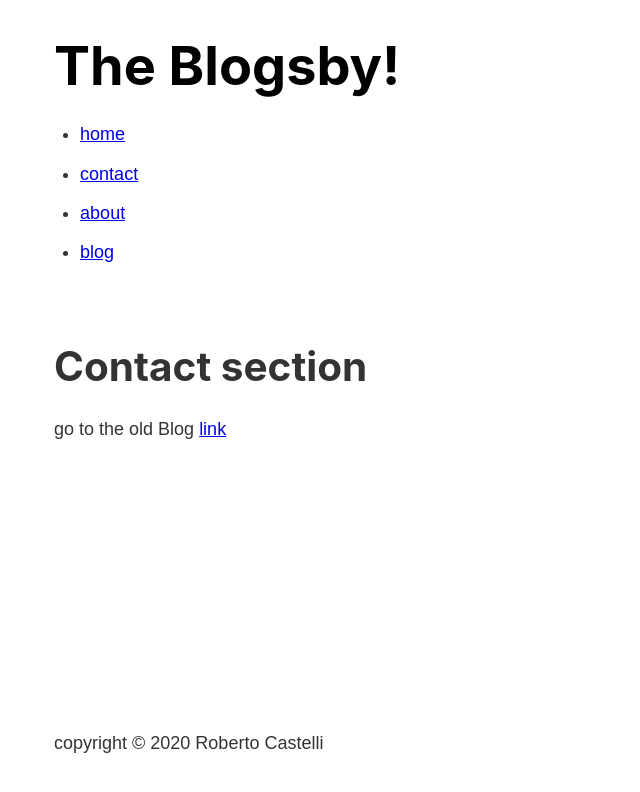
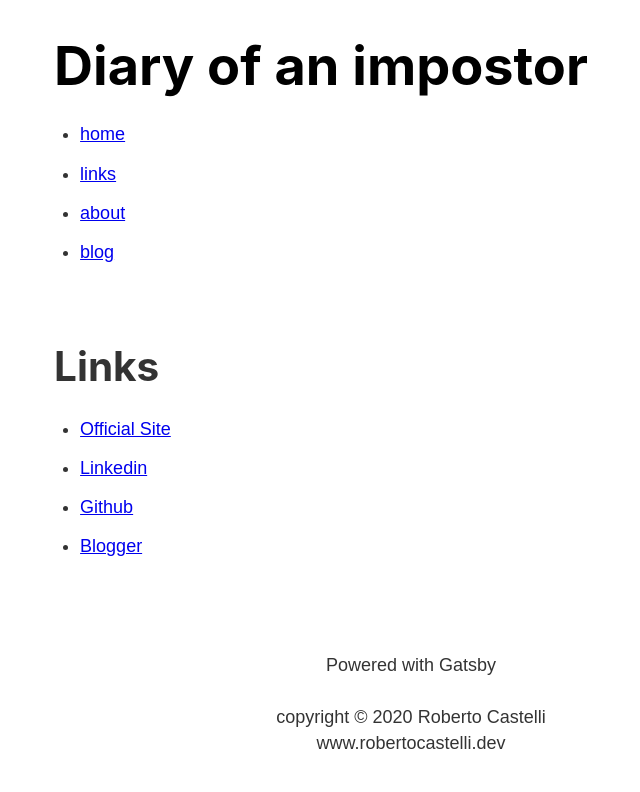
Before and after one commit to RobertoCastelli/blogsby, a Gatsby site: page /contact in a window 1280 px wide. Shown: the whole page, without its empty margins (229-869 px from the left). Built offline with nearby package versions, Linux system fonts and the light colour scheme; Gatsby itself is replaced by a stand-in of ours.

Commit message:
added some real text

```diff
--- a/gatsby-config.js
+++ b/gatsby-config.js
@@ -1,7 +1,7 @@
 module.exports = {
   /* Your site config here */
   siteMetadata: {
-    title: "The Blogsby!",
+    title: "Diary of an impostor",
     author: "Roberto Castelli",
   },
   plugins: [
--- a/src/components/Footer.js
+++ b/src/components/Footer.js
@@ -1,6 +1,6 @@
 import React from "react"
+import FooterStyles from "./Footer.module.scss"
 import { useStaticQuery, graphql } from "gatsby"
-import FooterStyles from "./Footer.module.scss"
 
 const Footer = () => {
   const data = useStaticQuery(graphql`
@@ -15,7 +15,9 @@ const Footer = () => {
 
   return (
     <footer className={FooterStyles.footer}>
-      <p>copyright &copy; 2020 {data.site.siteMetadata.author}</p>
+      <p>Powered with Gatsby</p>
+      copyright &copy; 2020 {data.site.siteMetadata.author}
+      <p>www.robertocastelli.dev</p>
     </footer>
   )
 }
--- a/src/components/Footer.module.scss
+++ b/src/components/Footer.module.scss
@@ -1,3 +1,4 @@
 .footer {
   margin-top: 3rem;
+  text-align: center;
 }
--- a/src/components/Header.js
+++ b/src/components/Header.js
@@ -1,6 +1,6 @@
 import React from "react"
+import HeaderStyles from "./Header.module.scss"
 import { Link, graphql, useStaticQuery } from "gatsby"
-import HeaderStyles from "./Header.module.scss"
 
 const Header = () => {
   const data = useStaticQuery(graphql`
@@ -37,7 +37,7 @@ const Header = () => {
               className={HeaderStyles.navItem}
               activeClassName={HeaderStyles.activeNavItem}
             >
-              contact
+              links
             </Link>
           </li>
           <li>
--- a/src/components/Layout.js
+++ b/src/components/Layout.js
@@ -1,8 +1,8 @@
 import React from "react"
 import Header from "./Header"
 import Footer from "./Footer"
+import LayoutStyles from "./Layout.module.scss"
 import "../styles/index.scss"
-import LayoutStyles from "./Layout.module.scss"
 
 const Layout = props => {
   return (
--- a/src/pages/blog.js
+++ b/src/pages/blog.js
@@ -26,7 +26,7 @@ const Blog = () => {
   return (
     <Layout>
       <Head title="Blog" />
-      <h1>Blog section</h1>
+      <h1>Blog</h1>
       <ol className={blogStyles.posts}>
         {data.allMarkdownRemark.edges.map(edge => {
           return (
--- a/src/pages/contact.js
+++ b/src/pages/contact.js
@@ -6,18 +6,55 @@ const Contact = () => {
   return (
     <div>
       <Layout>
-        <Head title="Contact" />
-        <h1>Contact section</h1>
+        <Head title="Links" />
+        <h1>Links</h1>
+        <ul>
+          <li>
             <p>
-          go to the old Blog{" "}
+              <a
+                href="https://robertocastelli.netlify.app/"
+                target="_blank"
+                rel="noopener noreferrer"
+              >
+                Official Site
+              </a>
+            </p>
+          </li>
+
+          <li>
+            <p>
+              <a
+                href="https://www.linkedin.com/in/roberto-castelli-teal/"
+                target="_blank"
+                rel="noopener noreferrer"
+              >
+                Linkedin
+              </a>
+            </p>
+          </li>
+          <li>
+            <p>
+              <a
+                href="https://github.com/RobertoCastelli"
+                target="_blank"
+                rel="noopener noreferrer"
+              >
+                Github
+              </a>
+            </p>
+          </li>
+          <li>
+            <p>
               <a
                 href="https://www.robertocastelli.dev"
                 target="_blank"
                 rel="noopener noreferrer"
               >
-            link
+                Blogger
               </a>
             </p>
+          </li>
+        </ul>
       </Layout>
     </div>
   )
--- a/src/templates/blog.js
+++ b/src/templates/blog.js
@@ -1,7 +1,7 @@
 import React from "react"
-import { graphql } from "gatsby"
 import Head from "../components/Head"
 import Layout from "../components/Layout"
+import { graphql } from "gatsby"
 
 export const query = graphql`
   query($slug: String!) {
```
Also changed, not shown: src/pages/about.js (+23 -1 lines), src/pages/index.js (+5 -2 lines), src/posts/001-post/001.md (renamed from src/posts/gatsby/gatsby.md), src/posts/001-post/dune.jpg (renamed from src/posts/gatsby/dune.jpg), src/posts/002.post/002.md (renamed from src/posts/react/react.md). Lines whose indentation alone changed are shown as unchanged.
